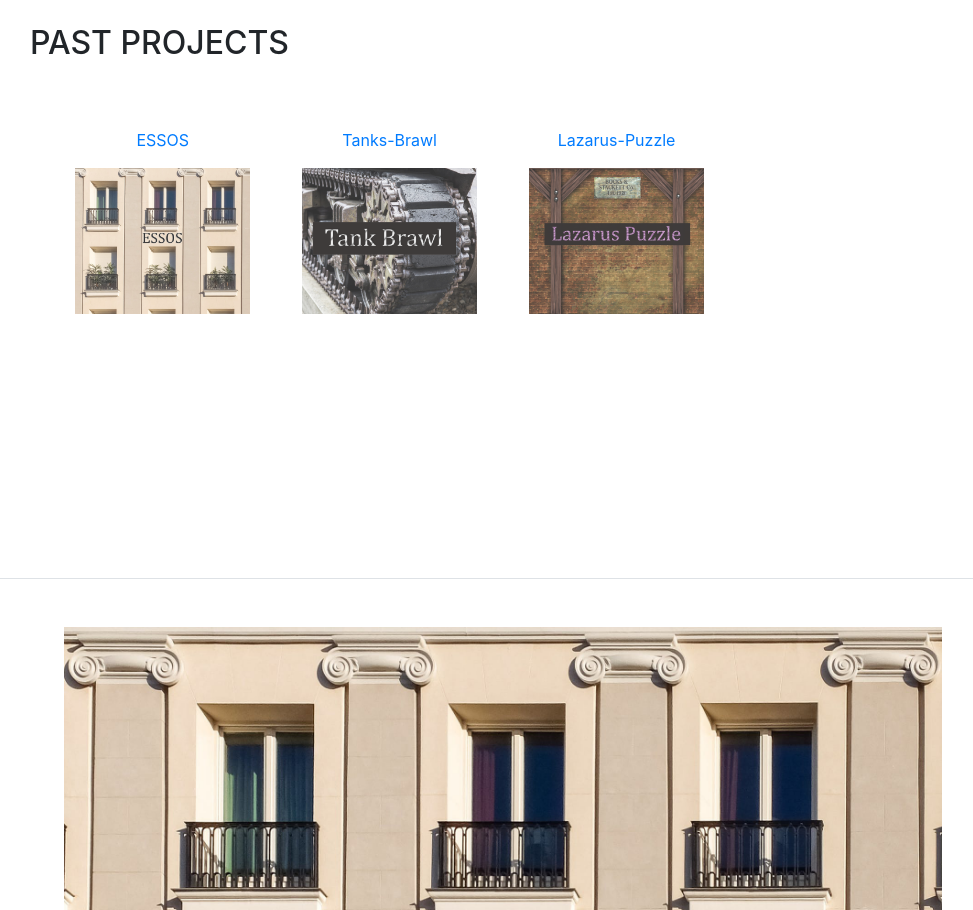
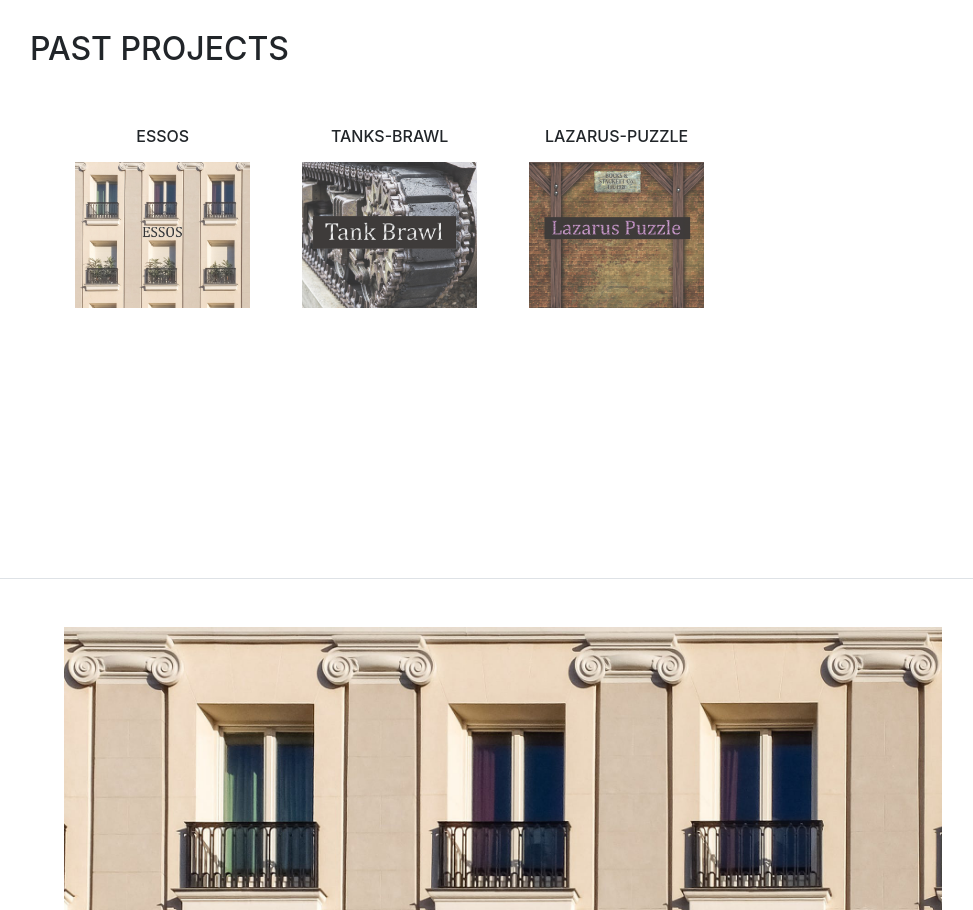
Before and after one commit to jparkeen/jparkeen.github.io, a website with bundled scripts: page index.html in a window 1280 px wide. Shown: the part 4760-5670 px from the top of the page, without its empty margins (290-1263 px from the left). Built offline with nearby package versions, Linux system fonts and the light colour scheme; a web font is replaced by a local one.

Commit message:
fix font size

```diff
--- a/index.html
+++ b/index.html
@@ -298,7 +298,7 @@ browsers & versions</p>
             <div class="row">
               <div class="column" style="text-align:center">
                 <li class="nav-item">
-                  <a class="nav-link js-scroll-trigger" href="#ESSOS">ESSOS</a>
+                  <h6>ESSOS</h6>
                   <a class="nav-link js-scroll-trigger" href="#ESSOS">
                   <img src="img/Essos-landing page fixed.jpg" style="width:100%" >
                 </a>
@@ -308,7 +308,7 @@ browsers & versions</p>
 
               <div class="column" style="text-align:center">
                 <li class="nav-item">
-                  <a class="nav-link js-scroll-trigger" href="#TANK">Tanks-Brawl</a>
+                  <h6>Tanks-Brawl</h6>
                   <a class="nav-link js-scroll-trigger" href="#TANK">
                   <img src="img/tank fixed.jpg" style="width:100%" href="#TANK" >
                 </a>
@@ -319,7 +319,7 @@ browsers & versions</p>
 
               <div class="column" style="text-align:center">
                 <li class="nav-item">
-                  <a class="nav-link js-scroll-trigger" href="#LAZ">Lazarus-Puzzle</a>
+                  <h6>Lazarus-Puzzle</h6>
                   <a class="nav-link js-scroll-trigger" href="#LAZ">
                   <img src="img/lazarus landing page.jpg" style="width:100%" href="#LAZ" >
                 </a>
@@ -358,7 +358,7 @@ browsers & versions</p>
         <div class="my-auto">
 
           <ul class="fa-ul mb-0">
-            <div>
+            <div style="text-align:center">
               <img src="img/Essos-landing page.jpg" alt="Trulli" style="width:100%;">
 
             <hr>
```
